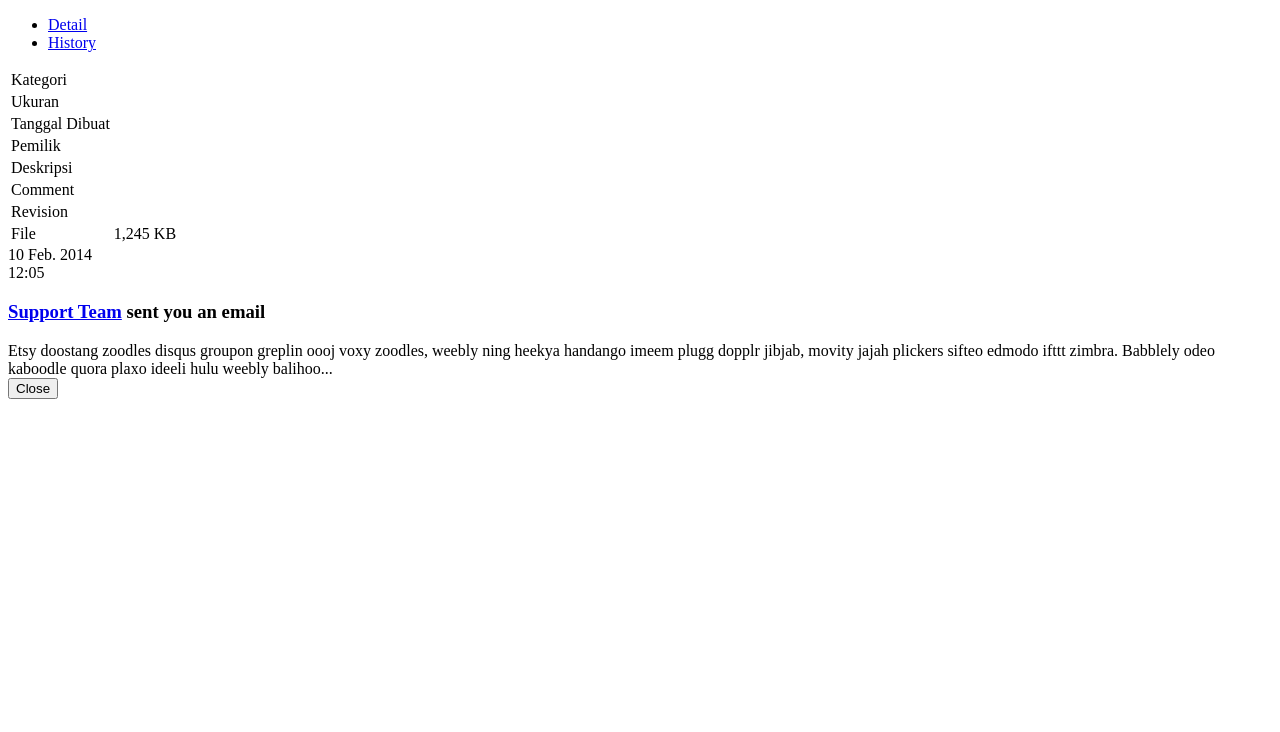
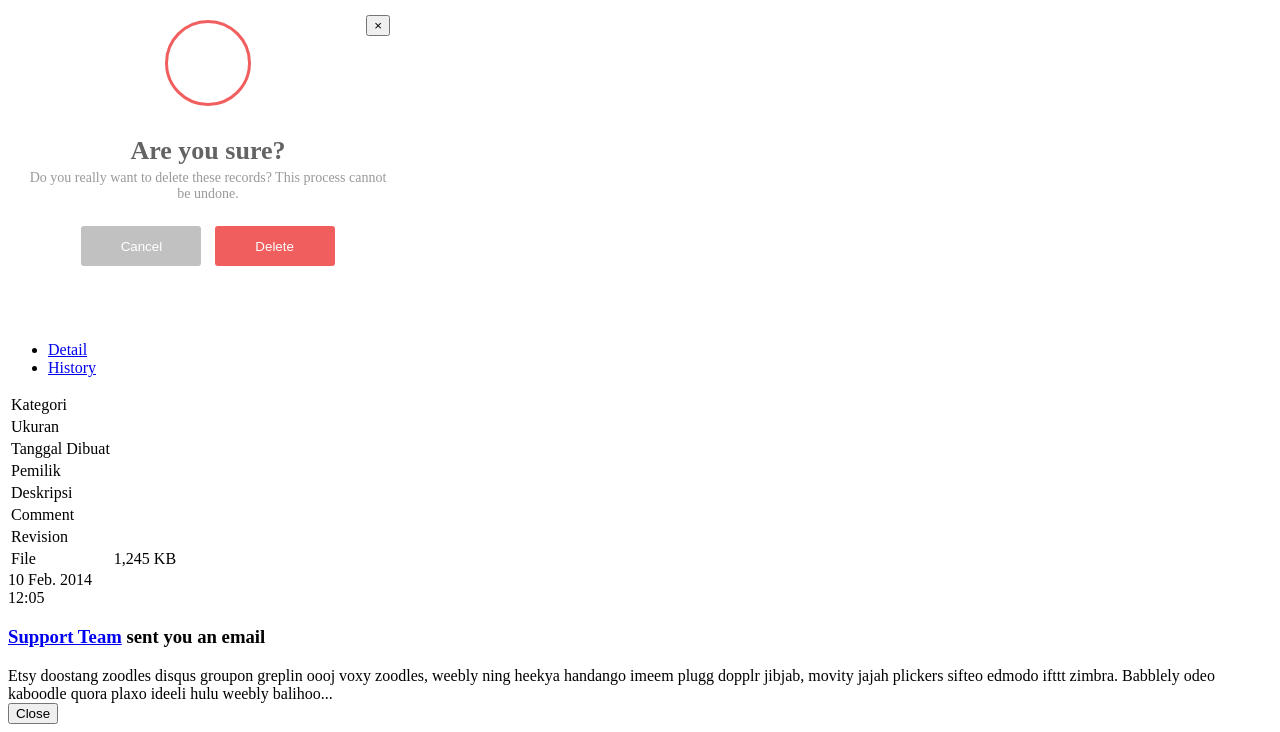
Before and after one commit to vallreey/dinkominfo, a CodeIgniter 4 app: the page made by app/Views/approval.php in a window 1280 px wide. Shown: the part 434-1166 px from the top of the page. Before the commit the page ends 833 px from the top, so only its background shows below. Run offline with PHP 8.4 and a stand-in for CodeIgniter, Linux system fonts and the light colour scheme; the template is opened without the code that fills it: most values are stand-ins (such as "Sample title", 1, 10 or a date in 2020); some libraries are stand-ins or nearby versions.

Commit message:
add feature undelete/delete file

```diff
--- a/app/Models/DashboardModel.php
+++ b/app/Models/DashboardModel.php
@@ -25,6 +25,8 @@ class DashboardModel extends Model
                     ->join('odm_department dept', 'd.department = dept.id')
                     ->join('odm_category c', 'd.category = c.id')
                     ->where('d.publishable', $wheres['publishable']);
+
+        if (isset($wheres['id']) && $wheres['id'] != '') $query = $builder->where('d.id', $wheres['id']);
 
         if (isset($wheres['searchValue']) && $wheres['searchValue'] != '') {
             // search values
--- a/app/Views/approval.php
+++ b/app/Views/approval.php
@@ -58,6 +58,15 @@
         </div>
         <div class="row" style="padding-top:30px">
           <div class="col-12">
+          <?php if (isset($_SESSION['info_success'])) { ?>
+          <div class="alert alert-success alert-dismissible">
+            <button type="button" class="close" data-dismiss="alert" aria-hidden="true">&times;</button>
+            <h5><i class="icon fas fa-check"></i> Alert!</h5>
+              <?=$_SESSION['info_success']?></div><?php unset($_SESSION['info_success']); } elseif(isset($_SESSION['info_error'])) { ?>
+          <div class="alert alert-danger alert-dismissible">
+            <button type="button" class="close" data-dismiss="alert" aria-hidden="true">&times;</button>
+            <h5><i class="icon fas fa-ban"></i> Alert!</h5>
+            <?=$_SESSION['info_error']?></div><?php unset($_SESSION['info_error']); } ?>
             <div class="card">
               <div class="card-body">
                 <table id="example1" class="table table-bordered table-striped display" style="width: 100%;">
@@ -101,6 +110,28 @@
       </div>
     </div>
   </section>
+
+  <div id="confirmDelete" class="modal fade">
+    <div class="modal-dialog modal-confirm">
+        <div class="modal-content">
+            <div class="modal-header flex-column">
+                <div class="icon-box">
+                    <i class="fa fa-times"></i>
+                </div>
+                <h4 class="modal-title w-100">Are you sure?</h4>
+                <button type="button" class="close" data-dismiss="modal" aria-hidden="true">&times;</button>
+            </div>
+            <form id="form-delete" action="#" method="POST">
+              <div class="modal-body">
+                  <p>Do you really want to delete these records? This process cannot be undone.</p>
+              </div>
+              <div class="modal-footer justify-content-center">
+                  <button type="button" class="btn btn-secondary" data-dismiss="modal">Cancel</button>
+                  <button type="submit" class="btn btn-danger">Delete</button>
+              </div>
+            </form>
+        </div>
+    </div>
   </div>
 
   <div class="modal fade" id="detailModal" tabindex="-1" role="dialog" aria-labelledby="exampleModalLabel" aria-hidden="true">
@@ -197,6 +228,7 @@
       </div>
     </div>
   </div>
+</div>
 
 <style>
   div.dt-buttons {
@@ -205,6 +237,106 @@
   .card {
     margin-bottom: 0px;
   }
+  .modal-confirm {
+      color: #636363;
+      width: 400px;
+  }
+
+  .modal-confirm .modal-content {
+      padding: 20px;
+      border-radius: 5px;
+      border: none;
+      text-align: center;
+      font-size: 14px;
+  }
+
+  .modal-confirm .modal-header {
+      border-bottom: none;
+      position: relative;
+  }
+
+  .modal-confirm h4 {
+      text-align: center;
+      font-size: 26px;
+      margin: 30px 0 -10px;
+  }
+
+  .modal-confirm .close {
+      position: absolute;
+      top: -5px;
+      right: -2px;
+  }
+
+  .modal-confirm .modal-body {
+      color: #999;
+  }
+
+  .modal-confirm .modal-footer {
+      border: none;
+      text-align: center;
+      border-radius: 5px;
+      font-size: 13px;
+      padding: 10px 15px 25px;
+  }
+
+  .modal-confirm .modal-footer a {
+      color: #999;
+  }
+
+  .modal-confirm .icon-box {
+      width: 80px;
+      height: 80px;
+      margin: 0 auto;
+      border-radius: 50%;
+      z-index: 9;
+      text-align: center;
+      border: 3px solid #f15e5e;
+  }
+
+  .modal-confirm .icon-box i {
+      color: #f15e5e;
+      font-size: 46px;
+      display: inline-block;
+      margin-top: 13px;
+  }
+
+  .modal-confirm .btn,
+  .modal-confirm .btn:active {
+      color: #fff;
+      border-radius: 4px;
+      background: #60c7c1;
+      text-decoration: none;
+      transition: all 0.4s;
+      line-height: normal;
+      min-width: 120px;
+      border: none;
+      min-height: 40px;
+      border-radius: 3px;
+      margin: 0 5px;
+  }
+
+  .modal-confirm .btn-secondary {
+      background: #c1c1c1;
+  }
+
+  .modal-confirm .btn-secondary:hover,
+  .modal-confirm .btn-secondary:focus {
+      background: #a8a8a8;
+  }
+
+  .modal-confirm .btn-danger {
+      background: #f15e5e;
+  }
+
+  .modal-confirm .btn-danger:hover,
+  .modal-confirm .btn-danger:focus {
+      background: #ee3535;
+  }
+
+  .trigger-btn {
+      display: inline-block;
+      margin: 100px auto;
+  }
 </style>
 
 <!-- jQuery -->
@@ -212,10 +344,9 @@
 
 <script>
   $(function () {
-    fill_datatable();
+    var status = $('#hidStatus').val();
+    var ids = [];
 
-    function fill_datatable() {
-      var status = $('#hidStatus').val();
     var listDataTable = $('#example1').DataTable({
       'dom': '<"d-flex justify-content-between align-items-end"Blf>rt<"d-flex justify-content-between"ip><"clear">',
       'responsive': true,
@@ -260,18 +391,90 @@
         $('#totRejected').html(response.totRejected);
       },
     });
+
+    if (status == 'deleted') {
+      listDataTable.button().add( 0, {
+        action: function ( e, dt, button, config ) {
+          var isChecked =  $('input:checkbox').is(':checked');
+          if (!isChecked) {
+            alert('Tidak ada data yang dipilih !');
+            return false;
+          } else {
+            $('input:checkbox[name=ids]:checked').each(function(){
+              ids.push($(this).val());
+            });
           }
 
-    // $('.dataTables_filter input').off().on('keyup', function() {
-    //   $('#example1').DataTable().search(this.value.trim(), false, false).draw();
-    // });
+          $.ajax({
+            url: "<?=site_url('admin/undeleteFile')?>",
+            method: 'POST',
+            data: {ids:ids},
+            success: function(response) {
+              location.reload();
+            }
+          })
+        },
+        text: 'Undelete',
+        className: 'btn-default'
+      } ).add( 1, {
+        action: function ( e, dt, button, config ) {
+          var isChecked =  $('input:checkbox').is(':checked');
+          if (!isChecked) {
+            alert('Tidak ada data yang dipilih !');
+            return false;
+          } else {
+            $('input:checkbox[name=ids]:checked').each(function(){
+              ids.push($(this).val());
+            });
+          }
+
+          $.ajax({
+            url: "<?=site_url('admin/permDeleteFile')?>",
+            method: 'POST',
+            data: {ids:ids},
+            success: function(response) {
+              location.reload();
+            }
+          })
+        },
+        text: 'Delete',
+        className: 'btn-default'
+      });
+    } else if (status == 'onreview') {
+      listDataTable.button().add( 0, {
+        action: function ( e, dt, button, config ) {
+            // dt.ajax.reload();
+        },
+        text: 'Authorize',
+        className: 'btn-default btns'
+      } ).add( 1, {
+        action: function ( e, dt, button, config ) {
+            // dt.ajax.reload();
+        },
+        text: 'Reject',
+        className: 'btn-default btns'
+      });
+    } else if (status == 'rejected') {
+      listDataTable.button().add( 0, {
+        action: function ( e, dt, button, config ) {
+
+        },
+        text: 'Re-submit for Review',
+        className: 'btn-default btns'
+      } ).add( 1, {
+        action: function ( e, dt, button, config ) {
+            // dt.ajax.reload();
+        },
+        text: 'Delete',
+        className: 'btn-default btns'
+      });
+    }
 
     $('#checkall').click(function () {
       $('input:checkbox').not(this).prop('checked', this.checked);
     });
 
     $('#example1').on('click', '.btn-detail', function(){
-      var status = $('#hidStatus').val();
       const id = $(this).attr('id');
       $.ajax({
         url: "<?=site_url('dashboard/getDataById/')?>" + status,
@@ -291,7 +494,9 @@
         }
       });
     });
-    return false;
 
+    $('#confirmDelete').on('show.bs.modal', function(e) {
+        $(this).find('#form-delete').attr('action', $(e.relatedTarget).data('href'));
+    });
   });
 </script>
```
Also changed, not shown: app/Controllers/Admin.php (+75 -0 lines), app/Controllers/Dashboard.php (+57 -5 lines). Lines whose indentation alone changed are shown as unchanged.
